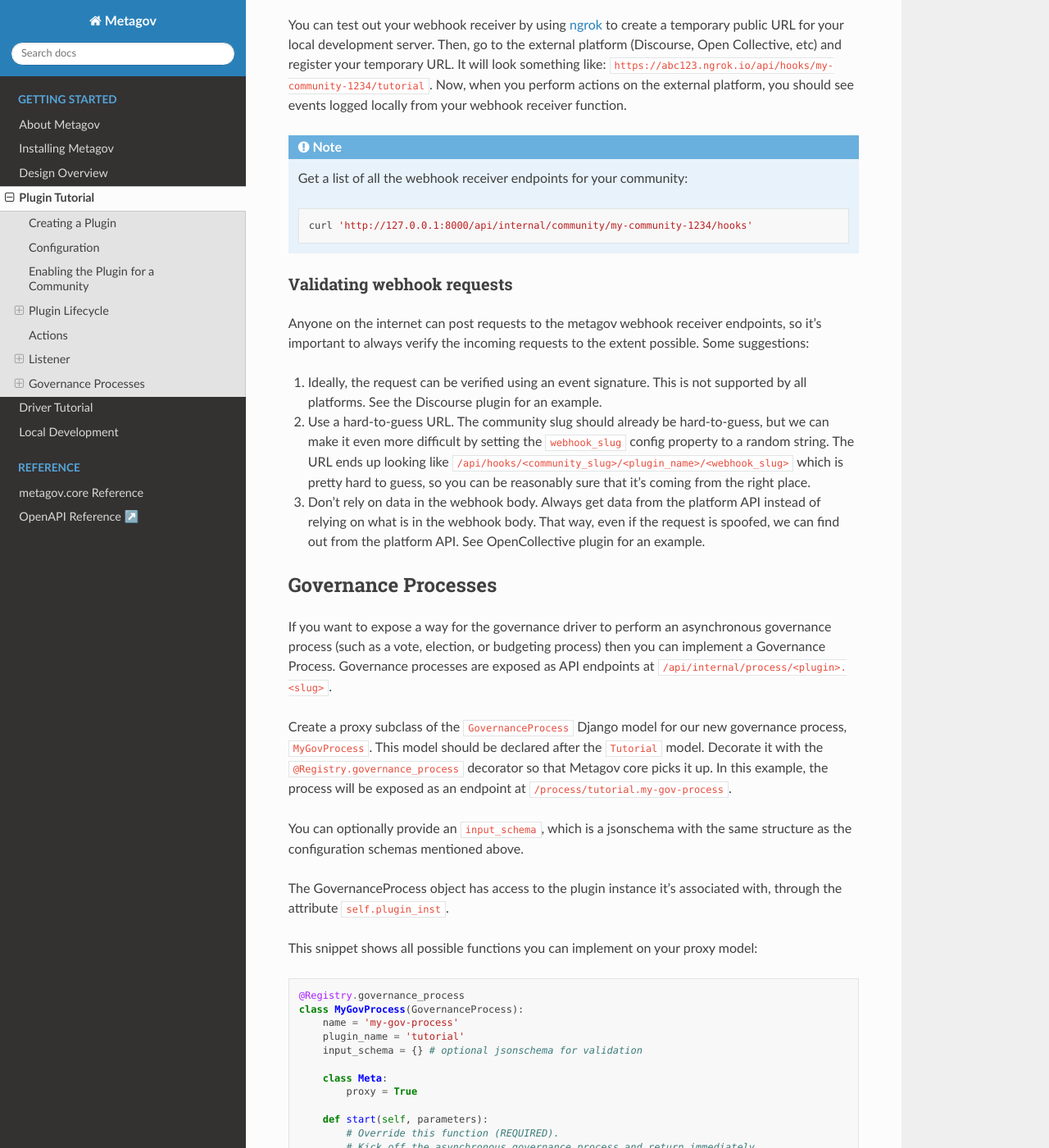
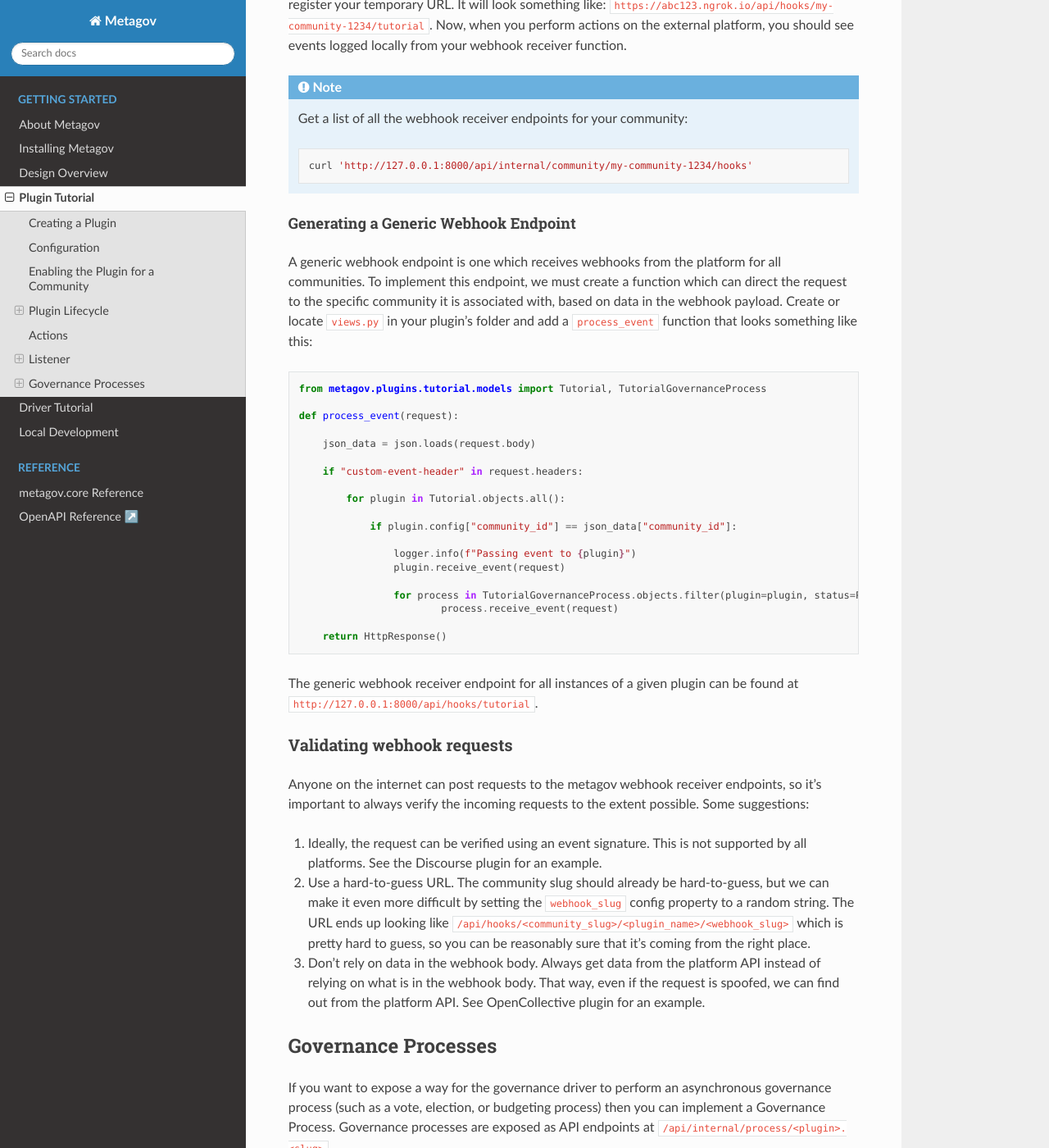
Before and after one commit to metagov/gateway, a Sphinx documentation site: the page built from docs/plugin_tutorial.rst, in a window 1280 px wide and 1400 px high, scrolled down 5641 px. Shown: the whole window at 82% size. Built offline with Sphinx 7.4.7 and the Read the Docs theme 2.0.0, drawn with Linux system fonts in a browser that asks for light colours; some of the changed text lies outside the part shown.

Commit message:
Put instructions for process_events in plugin docs

```diff
--- a/docs/plugin_tutorial.rst
+++ b/docs/plugin_tutorial.rst
@@ -263,6 +261,35 @@ Then, go to the external platform (Discourse, Open Collective, etc) and register
     .. code-block:: shell
 
         curl 'http://127.0.0.1:8000/api/internal/community/my-community-1234/hooks'
+
+Generating a Generic Webhook Endpoint
+-------------------------------------
+
+A generic webhook endpoint is one which receives webhooks from the platform for all communities. To implement this endpoint, we must create a function which can direct the request to the specific community it is associated with, based on data in the webhook payload. Create or locate ``views.py`` in your plugin's folder and add a ``process_event`` function that looks something like this:
+
+.. code-block:: python
+
+    from metagov.plugins.tutorial.models import Tutorial, TutorialGovernanceProcess
+
+    def process_event(request):
+
+        json_data = json.loads(request.body)
+
+        if "custom-event-header" in request.headers:
+
+            for plugin in Tutorial.objects.all():
+
+                if plugin.config["community_id"] == json_data["community_id"]:
+
+                    logger.info(f"Passing event to {plugin}")
+                    plugin.receive_event(request)
+
+                    for process in TutorialGovernanceProcess.objects.filter(plugin=plugin, status=ProcessStatus.PENDING.value):
+                            process.receive_event(request)
+
+        return HttpResponse()
+
+The generic webhook receiver endpoint for all instances of a given plugin can be found at ``http://127.0.0.1:8000/api/hooks/tutorial``.
 
 
 Validating webhook requests
```
Also changed, not shown: other parts of docs/plugin_tutorial.rst (+0 -2 lines).
